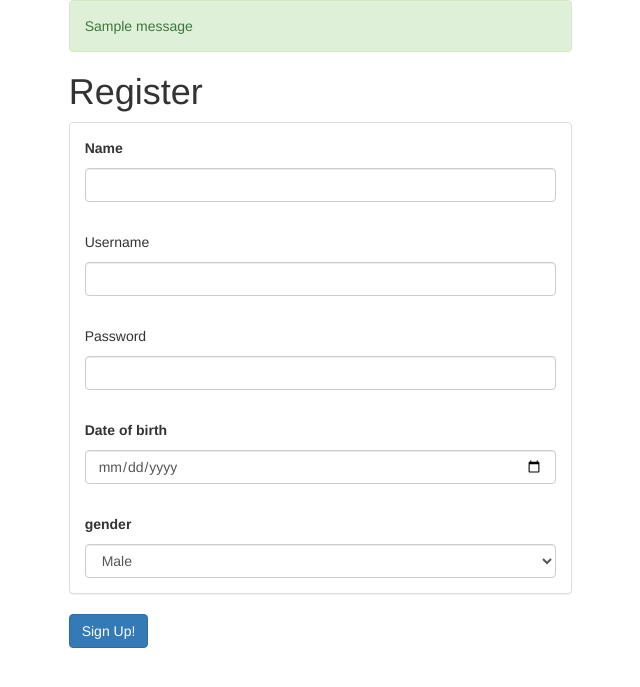
After one commit to cs-wright/COMP2011-cw2, a Flask app: page /login in a window 1280 px wide. The commit adds this page. Shown: the top 687 px of the page, without its empty margins (373-1013 px from the left). Run offline with Flask 2, Linux system fonts and the light colour scheme; one stand-in notice (Sample message) is shown; some libraries are stand-ins or nearby versions.

Commit message:
Coded base template, and new users form

```diff
--- /dev/null
+++ b/application/app/forms.py
@@ -0,0 +1,12 @@
+from flask_wtf import Form
+from wtforms import TextField, DateField, SelectField, PasswordField
+from wtforms.validators import DataRequired
+from datetime import datetime
+
+class RegisterUser(Form):
+    name = TextField('name', validators=[DataRequired()])
+    username = TextField('username', validators=[DataRequired()])
+    password = PasswordField('password', validators=[DataRequired()])
+    correctFormat ='%d/%m/%Y'
+    dob = DateField('dob', format=correctFormat, validators=[DataRequired()])
+    gender = SelectField('Programming Language', choices=['Male', 'Female', 'Other', 'Prefer not to say'], validators=[DataRequired()])
--- a/application/app/templates/index.html
+++ b/application/app/templates/index.html
@@ -1,4 +1,6 @@
 {% extends "base.html" %}
 {% block content %}
-<h1>Hello, {{ user.name }}!</h1>
+
+<h1>Home</h1>
+{{home.description}}
 {% endblock %}
--- /dev/null
+++ b/application/app/templates/login.html
@@ -0,0 +1,76 @@
+<!DOCTYPE html>
+<html lang=en>
+  <head>
+      <!-- Required meta tags -->
+    <meta charset="utf-8">
+    <meta name="viewport" content="width=device-width, initial-scale=1, shrink-to-fit=no">
+    <!-- Bootstrap CSS -->
+    <link rel="stylesheet" href="https://stackpath.bootstrapcdn.com/bootstrap/4.2.1/css/bootstrap.min.css" integrity="sha384-GJzZqFGwb1QTTN6wy59ffF1BuGJpLSa9DkKMp0DgiMDm4iYMj70gZWKYbI706tWS" crossorigin="anonymous">
+    <link rel="stylesheet" href="https://maxcdn.bootstrapcdn.com/bootstrap/3.4.1/css/bootstrap.min.css">
+    <link rel="stylesheet" href="/static/taskLayout.css">
+
+    <!-- <link rel="stylesheet" href="/static/styles.css"> -->
+    {% if title %}
+    <title>{{ title }}</title>
+    {% else %}
+    <title>No title</title>
+    {% endif %}
+
+  </head>
+  <body>
+    <div class="container-fluid">
+      <div class="row">
+        <div class="col-4"></div>
+          <div class="col-5">
+            {% with messages = get_flashed_messages() %}
+              {% if messages %}
+                {% for message in messages %}
+                <div class="alert alert-success">
+                     {{ message }}
+                </div>
+                {% endfor %}
+              {% endif %}
+            {% endwith %}
+
+         <h1>Register</h1>
+         <form action="" method="post" name="register">
+            {{ form.hidden_tag() }}
+            <div class="panel panel-default">
+                <div class="panel-body">
+                    <p><b>Name</b></p>
+                    {{ form.name(class_='form-control') }}
+                </div>
+                <div class="panel-body">
+                    <p>Username</p>
+                    {{ form.username(class_='form-control') }}
+                </div>
+                <div class="panel-body">
+                    <p>Password</p>
+                    {{ form.password(class_='form-control') }}
+                </div>
+                <div class="panel-body">
+                    <p><b>Date of birth</b></p>
+                    {{ form.dob(class_='form-control') }}
+                    {% for error in form.dob.errors %}
+                    <div class="alert alert-danger" role="alert">
+                        [{{ error }}]
+                      </div>
+                      {% endfor %}
+                </div>
+                <div class="panel-body">
+                    <p><b>gender</b></p>
+                    {{ form.gender(class_='form-control') }}
+                </div>
+            </div>
+            <button type="submit" class="btn btn-primary" value="Task">Sign Up!</button>
+        </form>
+        </div>
+        </div>
+      </div>
+  <!-- Optional JavaScript -->
+    <!-- jQuery first, then Popper.js, then Bootstrap JS -->
+    <script src="https://code.jquery.com/jquery-3.3.1.slim.min.js" integrity="sha384-q8i/X+965DzO0rT7abK41JStQIAqVgRVzpbzo5smXKp4YfRvH+8abtTE1Pi6jizo" crossorigin="anonymous"></script>
+    <script src="https://cdnjs.cloudflare.com/ajax/libs/popper.js/1.14.6/umd/popper.min.js" integrity="sha384-wHAiFfRlMFy6i5SRaxvfOCifBUQy1xHdJ/yoi7FRNXMRBu5WHdZYu1hA6ZOblgut" crossorigin="anonymous"></script>
+    <script src="https://stackpath.bootstrapcdn.com/bootstrap/4.2.1/js/bootstrap.min.js" integrity="sha384-B0UglyR+jN6CkvvICOB2joaf5I4l3gm9GU6Hc1og6Ls7i6U/mkkaduKaBhlAXv9k" crossorigin="anonymous"></script>
+  </body>
+</html>
--- a/application/app/views.py
+++ b/application/app/views.py
@@ -1,9 +1,18 @@
-from flask import render_template
+from flask import render_template, flash
 from app import app
+from .forms import RegisterUser
 
-@app.route('/')
-def index():
-    user = {'name': 'Connor Wright'}
-    return render_template('index.html',
-                           title='Simple template example',
-                           user=user)
+@app.route('/login', methods=['GET', 'POST'])
+def newUser():
+    form = RegisterUser()
+    if form.validate_on_submit():
+        flash('Succesfully received form data. %s, %s, %s, %s, %s'%(form.name.data, form.username.data, form.password.data, form.dob.data, form.gender.data))
+    return render_template('login.html',
+                           title='Register new user',
+                           form=form)
+
+@app.route('/', methods=['GET', 'POST'])
+def home():
+	home={'description':'Welcome to this application. Please select one of the three available options from the navigation bar.'}
+	return render_template('index.html',
+						   title="Home",home=home)
```
